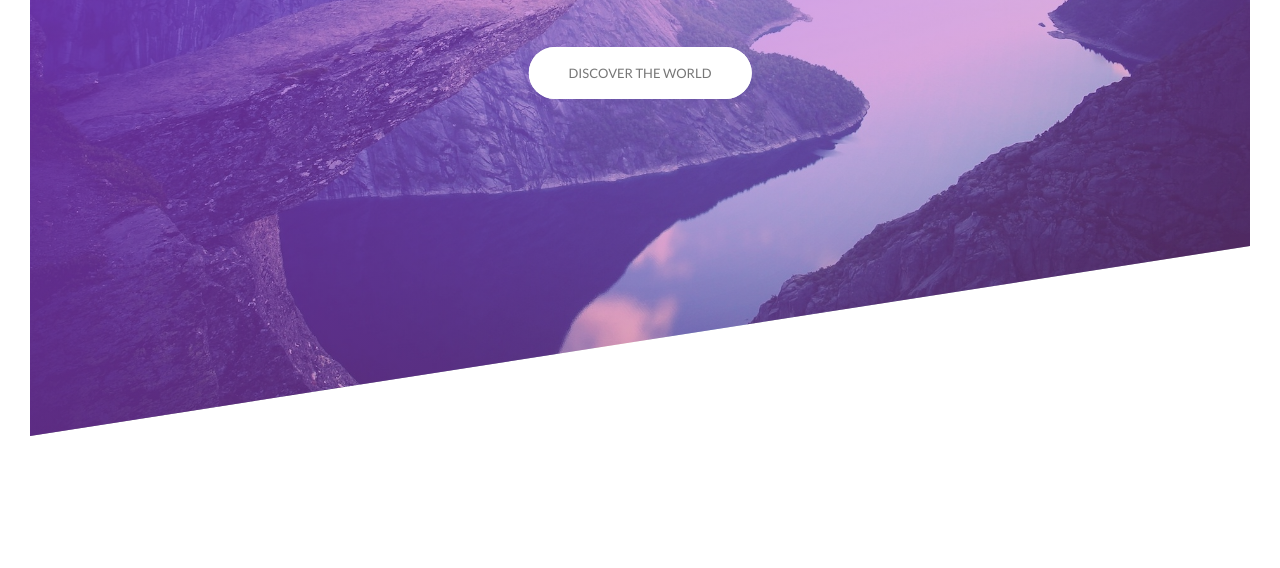
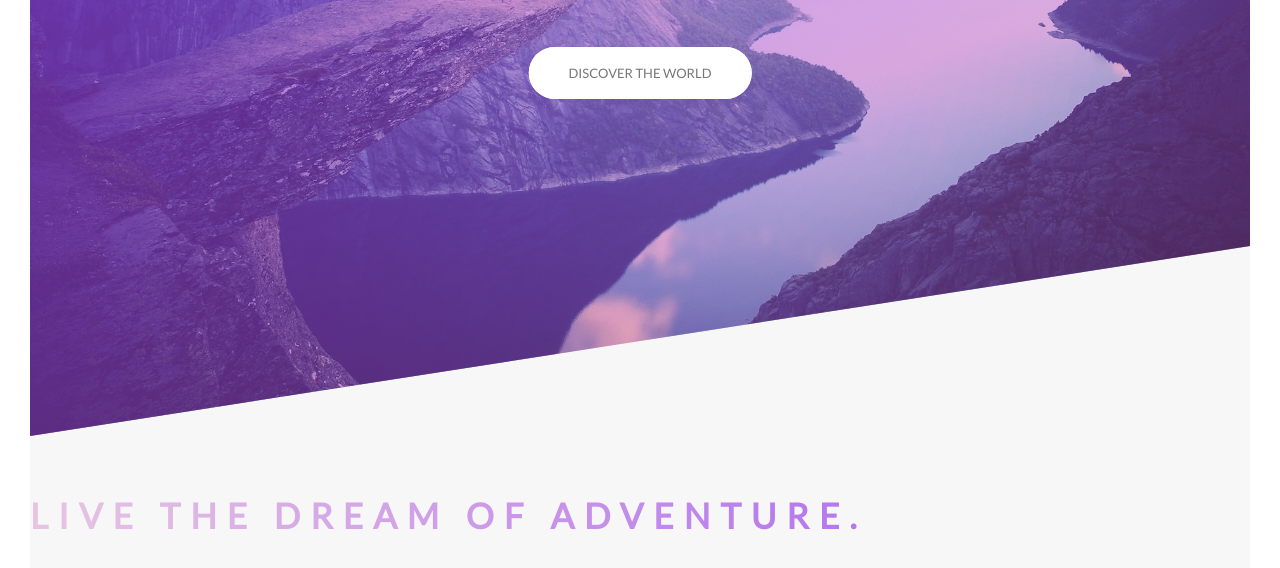
Before and after one commit to damionlawrence/wanderlust-travel-website, a website: page index.html in a window 1280 px wide. Shown: the part 354-922 px from the top of the page. Before the commit the page ends 820 px from the top, so only its background shows below. Drawn offline with Linux system fonts and the light colour scheme.

Commit message:
main section about

```diff
--- a/index.html
+++ b/index.html
@@ -24,6 +24,13 @@
     </div>
   </header>
 
+  <main>
+    <section class="section-about">
+      <h2 class="heading-secondary">
+        Live the dream of adventure.
+      </h2>
+    </section>
+  </main>
 
 
 </body>
--- a/sass/abstracts/_varialbles.scss
+++ b/sass/abstracts/_variables.scss
@@ -1,5 +1,7 @@
 $color-primary-light: #963bebb0;
 $color-primary-dark: #c555b24d;
 
+$color-grey-light-1: #f7f7f7;
+
 $color-grey-dark: #777;
 $color-white: #fff;
--- a/sass/base/_typography.scss
+++ b/sass/base/_typography.scss
@@ -3,7 +3,7 @@
 body {
   font-family: 'Lato', sans-serif;
   font-weight: 400;
-  font-size: 1em;
+  font-size: 1rem;
   line-height: 1.7;
   color: $color-grey-dark;
   padding: 3rem;
@@ -37,3 +37,20 @@ body {
   }
 
 }
+
+.heading-secondary {
+  font-size: 3.5rem;
+  text-transform: uppercase;
+  font-weight: 700;
+  display: inline-block;
+  letter-spacing: 1rem;
+
+  background-image: linear-gradient(to left, $color-primary-light, $color-primary-dark);
+  -webkit-background-clip: text;
+  color: transparent;
+  transition: all .2s;
+
+  &:hover {
+    transform: translateX(5rem);
+  }
+}
--- a/sass/main.scss
+++ b/sass/main.scss
@@ -1,6 +1,6 @@
 @import "abstracts/functions";
 @import "abstracts/mixins";
-@import "abstracts/varialbles";
+@import "abstracts/variables";
 
 
 @import "base/base";
@@ -14,5 +14,4 @@
 
 @import "layouts/header";
 
-
 @import "pages/home";
--- a/sass/pages/_home.scss
+++ b/sass/pages/_home.scss
@@ -0,0 +1,6 @@
+.section-about {
+  background-color: $color-grey-light-1;
+  padding: 25rem 0;
+  margin-top: -25vh;
+
+}
```
Also changed, not shown: css/style.css.
